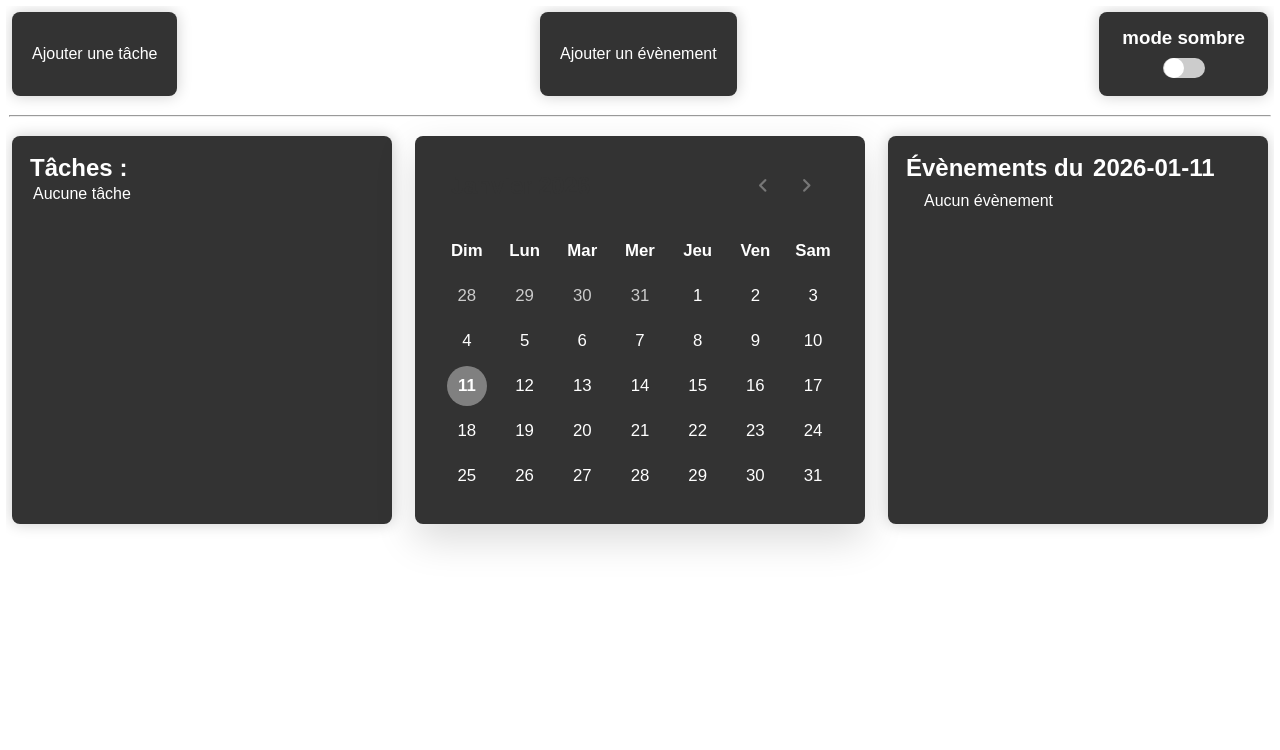
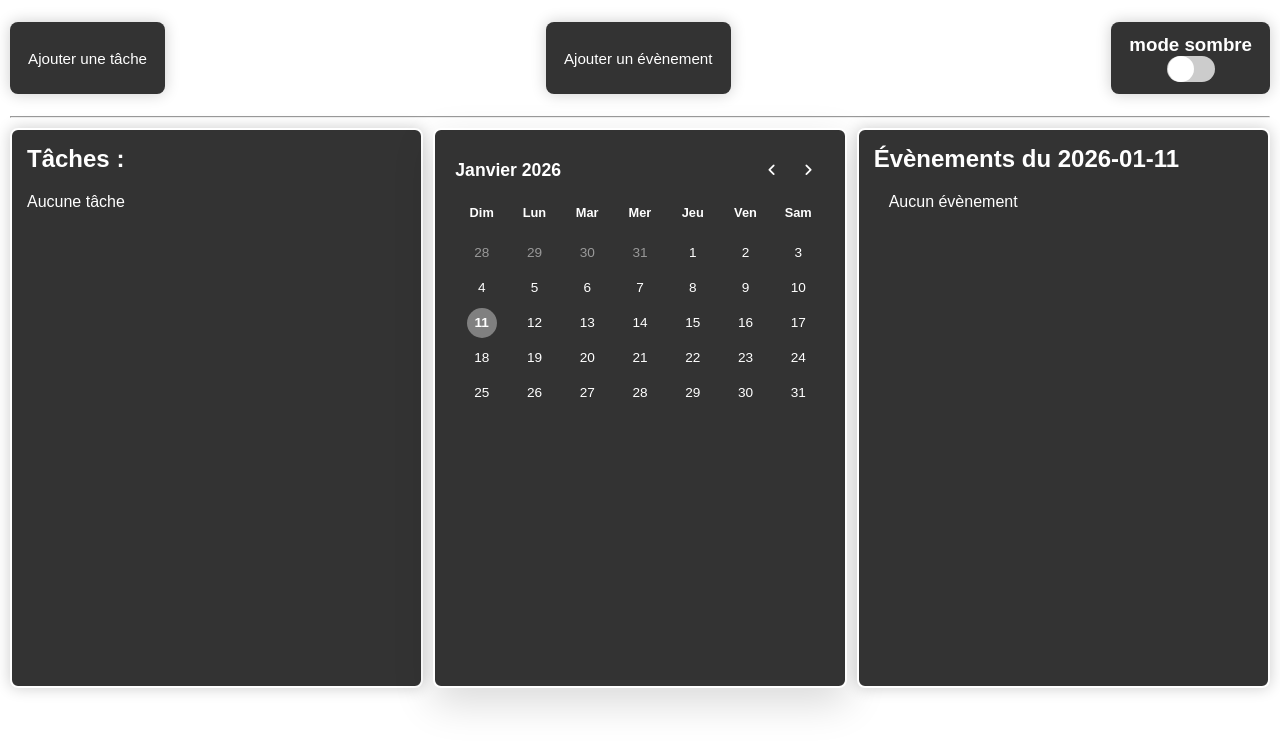
Before and after one commit to MFranjko77/calendrier-html, a plain HTML site: page index.html in a window 1280 px wide. Drawn offline with nearby package versions, Linux system fonts and the light colour scheme.

Commit message:
modification du css pour tout les écrans possible

```diff
--- a/css/calendrier.css
+++ b/css/calendrier.css
@@ -1,12 +1,11 @@
 *{
     font-family: Arial, Helvetica, sans-serif;
     padding: 0;
-    margin: 3px;
+    margin: 0;
     color: var(--blanc);
 }
 body,html{
     height: 100%;
-    overflow: hidden;
 }
 :root{
     --navyblue : #28323d ;
@@ -24,6 +23,8 @@ body {
     gap: 10px;
     flex-direction: column;
     background-color: var(--blanc);
+    padding: 10px;
+    box-sizing: border-box;
 }
 
  /* mode sombre à injecter avec js */
@@ -41,7 +42,7 @@ header{
     display: flex;
     flex-direction : row;
     justify-content: space-between;
-
+    gap: 3px;
 }
 
 
@@ -105,8 +106,8 @@ de .switch
 .slider:before {
   content: "";
   position: absolute;
-  height: 20px;
-  width: 20px;
+  height: 26px;
+  width: 26px;
   left: 1px;
   background-color: white;
   border-radius: 50%;
@@ -130,72 +131,93 @@ dans le main nous pouvons retrouver un système de
 
 main{
     display: flex;
-    justify-content: space-between;
+    flex-direction: column;
+    gap: 10px;
+    margin-bottom: 20px;
 }
 
 /* Ajout d'un système de tâches */
+.panneau-tâches , .wrapper , .ticket-panel {
+    width: 100%;
+    padding: 12px;
+    box-sizing: border-box;
+}
 
 .panneau-tâches{
+    display: flex;
+    flex-direction: column;
+    flex-grow: 1;
     background-color: var(--noir);
     border-radius: 8px;
+    border: 2px solid var(--blanc);
     right: 20px;
     top: 50px;
-    width: 350px;
     padding: 15px;
     box-shadow: 0 0 15px rgba(0,0,0,0.2);
+}
+
+.panneau-tâches h2 {
+    margin-bottom: 10px;
 }
 
 .taches{
     list-style: None;
     padding-left: 0;
+    margin-top: 10px;
 }
 
 /* calendrier de .wrapper
 à .jours li:not(.active):hover::before
 */
 .wrapper{
+    display: flex;
+    flex-direction: column;
+    flex-grow: 1;
     background-color: var(--noir);
-    width: 450px;
     border-radius: 8px;
+    border: 2px solid var(--blanc);
     box-shadow: 0 15px 40px rgba(0,0,0,0.15);
 }
 
 .wrapper header {
     display: flex;
-    padding: 25px 30px 10px;
+    padding: 15px 10px 5px;
     align-items: center;
+    justify-content: space-between;
 }
 
 header .icons {
     display: flex;
+    gap: 5px;
 }
 
 header .icons span {
-    height: 38px;
-    width: 38px;
-    margin: 0 3px;
+    height: 32px;
+    width: 32px;
     cursor: pointer;
-    color: #777;
+    color: var(--blanc);
     text-align: center;
-    line-height: 38px;
-    font-size: 1.7rem;
+    line-height: 32px;
+    font-size: 1.4rem;
     user-select: none;
     border-radius: 50%;
     transition: background 0.2s;
 }
 
 header .icons span:hover {
-    background: #eee;
+    background: #555;
 }
 
 header .date {
     font-weight: 600;
-    font-size: 1.45rem;
-    color: var(--noir);
+    font-size: 1.2rem;
+    color: var(--blanc);
 }
 
 .calendrier {
-    padding: 20px;
+    padding: 10px;
+    padding-bottom: 20px;
+    overflow-x: auto;
 }
 
 .calendrier ul{
@@ -203,35 +225,47 @@ header .date {
     flex-wrap: wrap;
     list-style: none;
     margin: 0;
+    padding: 0;
     text-align: center;
+    min-width: 100%;
+}
+
+.calendrier .semaines {
+    margin-bottom: 5px;
+    width: 100%;
 }
 
 .calendrier .jours {
-    margin-bottom: 15px;
+    width: 100%;
 }
 
 .calendrier li {
     width: calc(100% / 7);
     color: var(--blanc);
-    font-size: 1.05rem;
+    font-size: 0.9rem;
     margin: 0;
+    padding: 0 2px;
+    box-sizing: border-box;
 }
 
 .calendrier .semaines li {
     font-weight: 600;
     color: var(--blanc);
+    padding: 8px 2px;
+    font-size: 0.85rem;
 }
 
 .calendrier .jours li {
+    margin-top: 8px;
     position: relative;
     cursor: pointer;
-    margin-top: 25px;
     z-index: 1;
     transition: color 0.2s;
+    padding: 6px 2px;
 }
 
 .jours li.inactive {
-    color: #ccc;
+    color: #999;
 }
 
 .jours li.active {
@@ -245,12 +279,11 @@ header .date {
     left: 50%;
     top: 50%;
     transform: translate(-50%, -50%);
-    height: 40px;
-    width: 40px;
+    height: 30px;
+    width: 30px;
     border-radius: 50%;
     z-index: -1;
     transition: background 0.2s;
-    background: var(#1E90FF, transparent);
 }
 
 .jours li.active::before {
@@ -267,13 +300,20 @@ header .date {
 
 /* panneau d'indication des évènements */
 .ticket-panel{
+    display: flex;
+    flex-direction: column;
+    flex-grow: 1;
     background-color: var(--noir);
     border-radius: 8px;
+    border: 2px solid var(--blanc);
     right: 20px;
     top: 50px;
-    width: 350px;
     padding: 15px;
     box-shadow: 0 0 15px rgba(0,0,0,0.2);
+}
+
+.ticket-panel h2 {
+    margin-bottom: 10px;
 }
 
 .ticket-panel ul {
@@ -283,15 +323,16 @@ header .date {
 }
 
 .ticket-modal{
+    align-items: center;
     display: none;
     position: fixed;
     z-index: 1;
     left: 0; top: 0;
-    width: 100%; height: 100%;
+    width: 100%;height: 100%;
     background: rgba(0,0,0,0.5);
     align-items: flex-start;
     justify-content: center;
-    padding: 50px;
+    padding: 20px;
 }
 
 .ticket-modal-content{
@@ -300,7 +341,6 @@ header .date {
     padding: 20px;
     background-color: var(--noir);
     border-radius: 8px;
-    width: 350px;
     gap: 10px;
 }
 
@@ -309,6 +349,8 @@ header .date {
 }
 
 button{
+    min-height: 48px;
+    font-size: 1rem;
     color: rgb(0, 0, 0);
     border-radius: 5px;
 }
@@ -320,9 +362,9 @@ button{
     width: 100%; height: 100%;
     background: rgba(0,0,0,0.5);
     display: none;
-    align-items: flex-start;
+    align-items: center;
     justify-content: center;
-    padding: 50px;
+    padding: 20px;
  }
 
  .form-note-content{
@@ -338,3 +380,100 @@ button{
  #noteTitle{
     color: var(--noir);
  }
+ footer{
+    margin-top: 150px;
+ }
+
+ /* MEDIA QUERIES - TABLETTE (768px à 1024px) */
+ @media (min-width : 768px) and (max-width : 1024px){
+    main{
+        display: grid;
+        grid-template-columns: 1fr 1fr;
+        grid-template-rows: auto 1fr;
+        gap: 10px;
+        min-height: 80vh;
+    }
+
+    .panneau-tâches{
+        grid-column: 1 / 3;
+        grid-row: 1;
+        min-height: 200px;
+    }
+
+    .wrapper{
+        grid-column: 1;
+        grid-row: 2;
+        min-height: 500px;
+    }
+
+    .ticket-panel{
+        grid-column: 2;
+        grid-row: 2;
+        min-height: 500px;
+    }
+ }
+
+ /* MEDIA QUERIES - PC (1024px et plus) */
+ @media (min-width : 1024px){
+    main{
+        display: grid;
+        grid-template-columns: 1fr 1fr 1fr;
+        grid-template-rows: 1fr;
+        gap: 10px;
+        min-height: 70vh;
+    }
+
+    .panneau-tâches{
+        grid-column: 1;
+        grid-row: 1;
+        min-height: 450px;
+    }
+
+    .wrapper{
+        grid-column: 2;
+        grid-row: 1;
+        min-height: 450px;
+    }
+
+    .ticket-panel{
+        grid-column: 3;
+        grid-row: 1;
+        min-height: 450px;
+    }
+
+    header{
+        gap: 8px;
+        padding: 12px 0;
+    }
+
+    #add-note-button, #add-Ticket-Btn{
+        padding: 12px 18px;
+        font-size: 0.95rem;
+    }
+
+    .mode-sombre{
+        padding: 12px 18px;
+    }
+
+    .wrapper header {
+        padding: 12px 8px 5px;
+    }
+
+    header .date {
+        font-size: 1.1rem;
+    }
+
+    .calendrier {
+        padding: 8px;
+        padding-bottom: 15px;
+    }
+
+    .calendrier li {
+        font-size: 0.85rem;
+    }
+
+    .calendrier .semaines li {
+        font-size: 0.8rem;
+        padding: 6px 2px;
+    }
+ }
--- a/index.html
+++ b/index.html
@@ -79,6 +79,7 @@
         </div>
 
     </main>
+    <footer></footer>
     <script src="js/app.js" defer></script>
 </body>
 </html>
```
